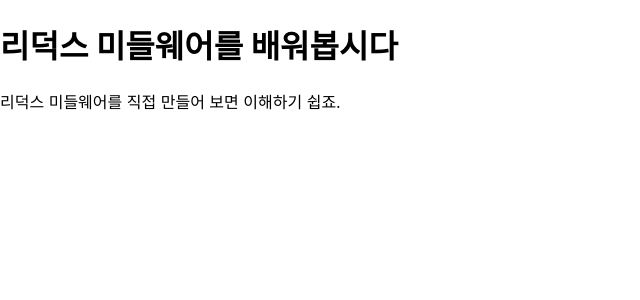
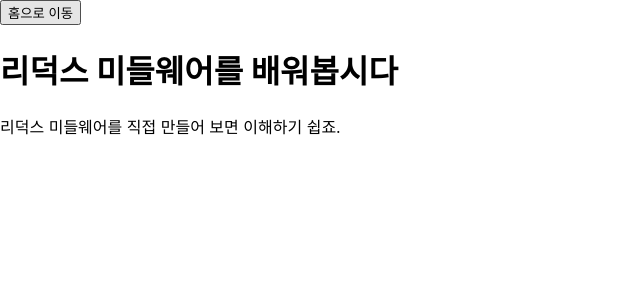
Before and after one commit to losajjang/learn-redux-middleware, a React (Create React App) app: page /1 in a window 1280 px wide. Shown: the top 300 px of the page, without its empty margins (0-640 px from the left). Built offline with nearby package versions, Linux system fonts and the light colour scheme.

Commit message:
thunk 에서 라우터 연동하기

```diff
--- a/src/containers/PostContainer.js
+++ b/src/containers/PostContainer.js
@@ -1,7 +1,8 @@
 import React, {useEffect} from 'react';
 import {useDispatch, useSelector} from 'react-redux';
+import {useNavigate} from 'react-router-dom';
 import Post from '../components/Post';
-import {clearPost, getPost} from '../modules/posts';
+import {clearPost, getPost, goHome} from '../modules/posts';
 
 function PostContainer({postId}) {
   const {data, loading, error} = useSelector(
@@ -12,6 +13,7 @@ function PostContainer({postId}) {
     error: null,
   }; // 아예 데이터가 존재하지 않을 때가 있으므로, 비구조화 할당이 오류나지 않도록F
   const dispatch = useDispatch();
+  const navigate = useNavigate();
 
   useEffect(() => {
     // if (data) return; // 포스트가 존재하면 아예 요청을 하지 않음.
@@ -25,7 +27,12 @@ function PostContainer({postId}) {
   if (error) return <div>에러 발생!</div>;
   if (!data) return null;
 
-  return <Post post={data} />;
+  return (
+    <>
+      <button onClick={() => dispatch(goHome(navigate))}>홈으로 이동</button>
+      <Post post={data} />
+    </>
+  );
 }
 
 export default PostContainer;
--- a/src/modules/posts.js
+++ b/src/modules/posts.js
@@ -23,6 +23,9 @@ const CLEAR_POST = 'CLEAR_POST';
 
 // 액션 생성 함수
 export const clearPost = () => ({type: CLEAR_POST});
+export const goHome = navigate => (dispatch, getState) => {
+  navigate('/');
+};
 
 // // 미들웨어
 // // thunk 를 사용할 때, 꼭 모든 액션들에 대해 액션 생성 함수를 만들 필요는 없습니다.
```
